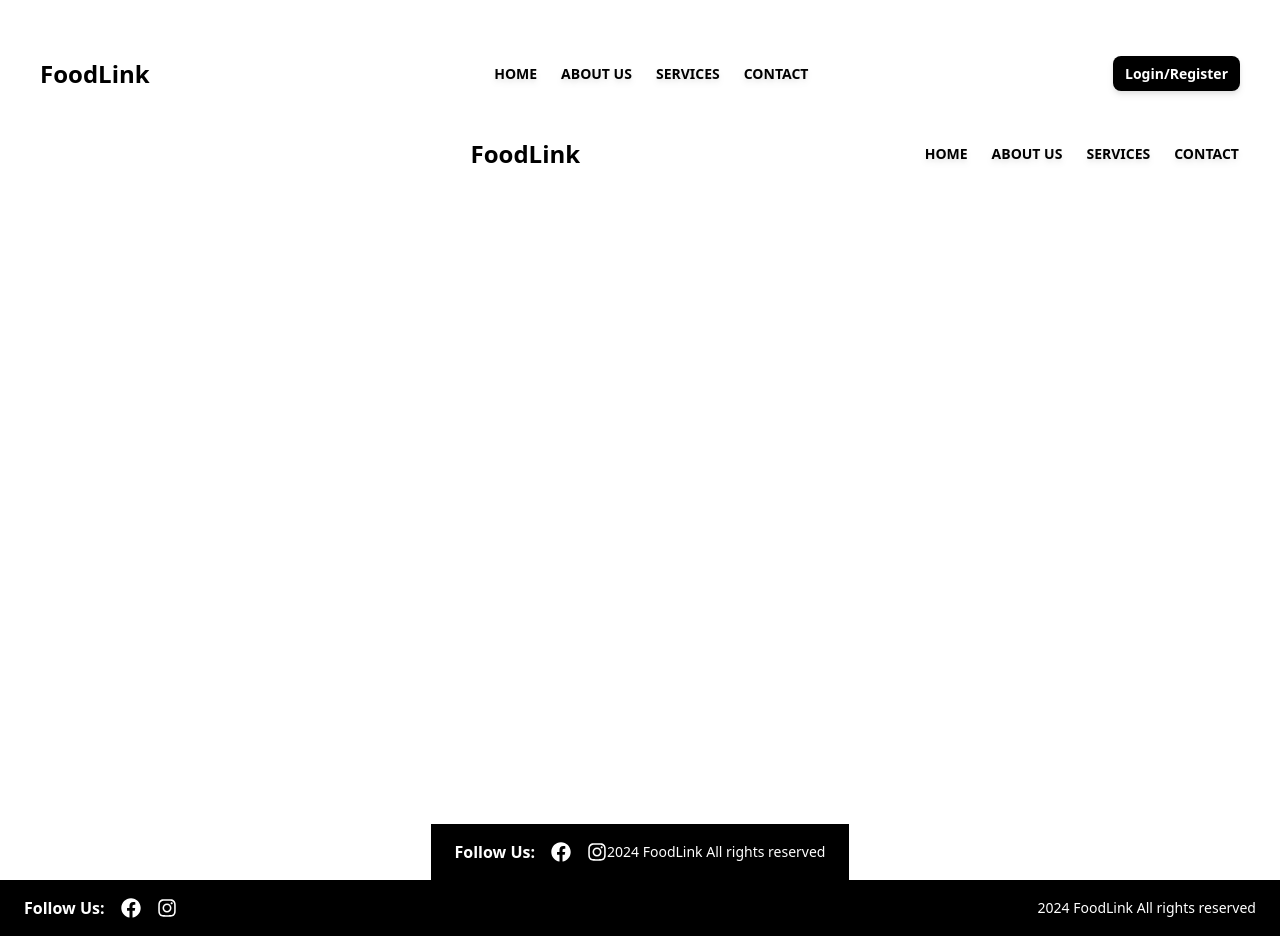
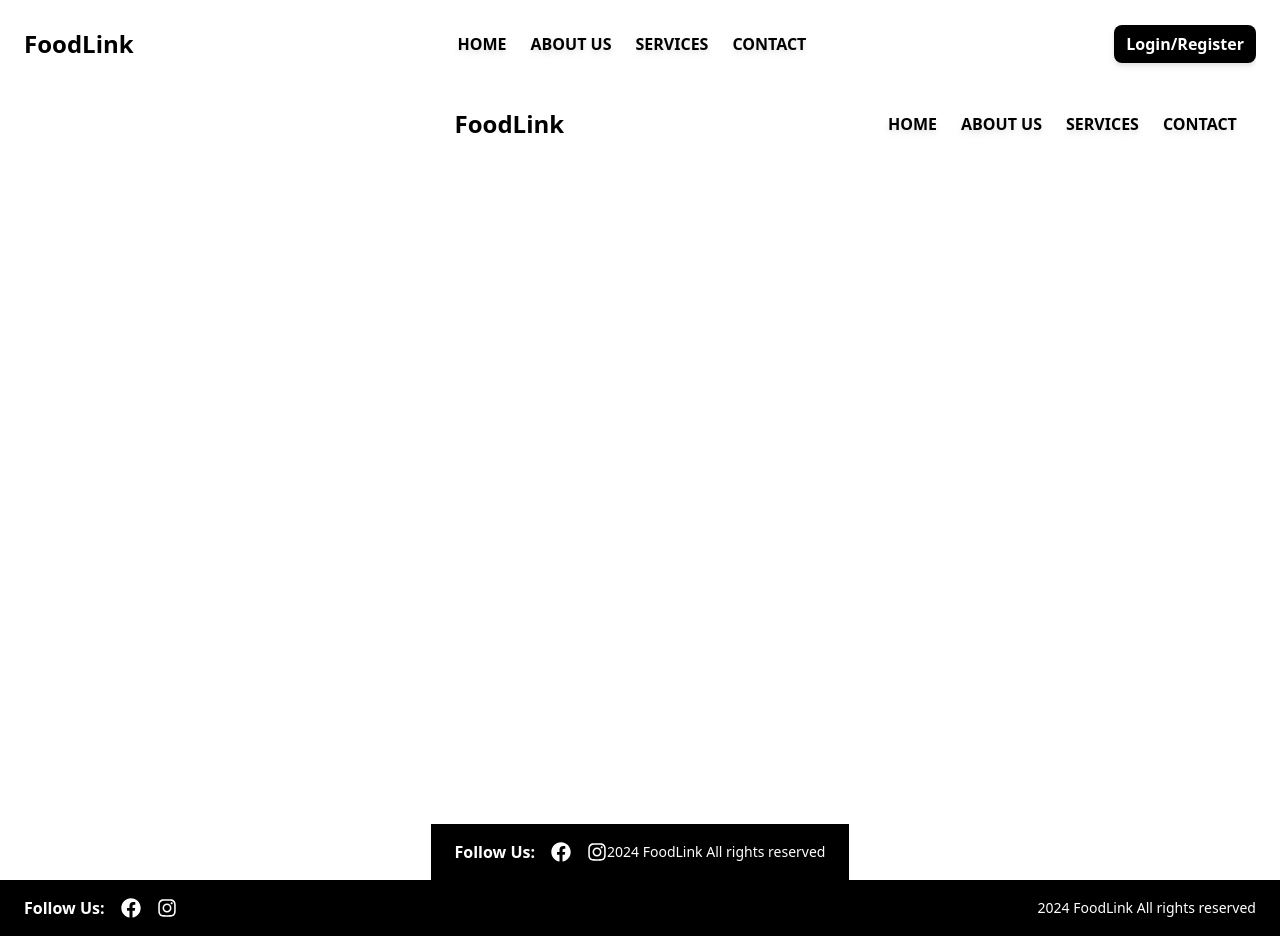
Before and after one commit to pratham-garg-456/FoodLink-WebApp, a Next.js app in the folder foodlink_frontend_v2/: page /layout in a window 1280 px wide. Built offline with nearby package versions, Linux system fonts and the light colour scheme.

Commit message:
enhance UI for Navbar

```diff
--- a/foodlink_frontend_v2/src/components/Navbar.js
+++ b/foodlink_frontend_v2/src/components/Navbar.js
@@ -34,7 +34,7 @@ const Navbar = () => {
 
   return (
     <nav
-      className={`fixed w-full flex p-6 pl-10 pr-4 gap-4 basis-1/10 text-white md:text-black z-50 transition-transform duration-300 justify-between items-center  md:${
+      className={`fixed w-full flex p-8 md:p-4 md:px-6 md gap-4 basis-1/10 text-white md:text-black z-50 transition-transform duration-300 justify-between items-center  md:${
         isVisible ? 'md:translate-y-0' : 'md:-translate-y-full'
       }`}
     >
@@ -98,7 +98,7 @@ const Navbar = () => {
         >
           &times;
         </a>
-        <div className="p-2 md:flex-row md:p-6 md:w-full justify-between md:oxygen-bold drop-shadow-md flex flex-col text-sm gap-4">
+        <div className="p-2 md:flex-row md:p-0 md:w-full justify-between md:oxygen-bold drop-shadow-md flex flex-col text-sm md:text-base gap-4">
           <div></div>
           <div className="flex flex-col items-center md:flex-row ">
             <div>
```
